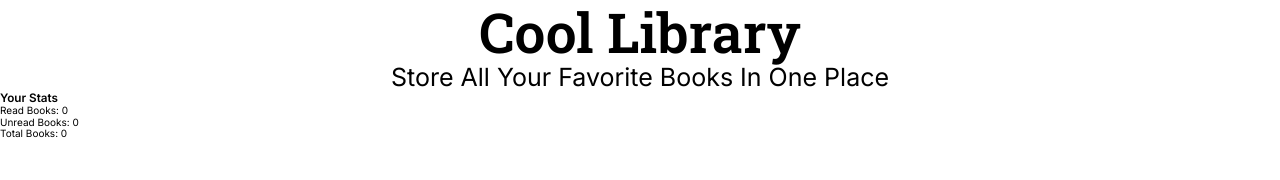
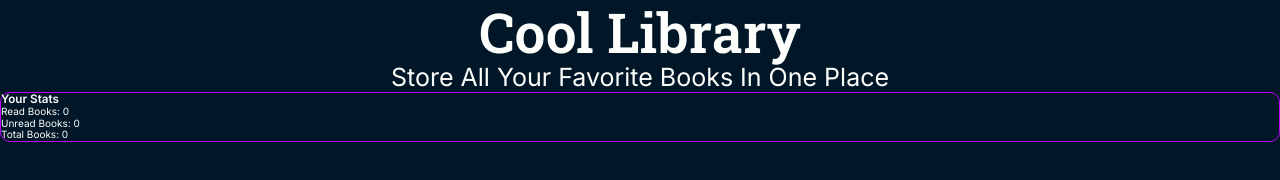
Before and after one commit to Ahnaf-codes/library, a website: page index.html in a window 1280 px wide. Drawn offline with nearby package versions, Linux system fonts and the light colour scheme.

Commit message:
Color Palatte

```diff
--- a/css/style.scss
+++ b/css/style.scss
@@ -1,6 +1,10 @@
 :root {
 	font-size: 62.5%;
+	--bg: #011627;
+	--accent: #be00fe;
+	--text: #fdfffc;
 }
+
 * {
 	margin: 0;
 	padding: 0;
@@ -14,11 +18,13 @@ body {
 	min-height: 100vh;
 	font-family: "Inter", sans-serif;
 	font-weight: 400;
+	color: var(--text);
 }
 
 #wrapper {
 	overflow: auto;
 	min-height: 100vh;
+	background-color: var(--bg);
 }
 
 .flex {
@@ -42,6 +48,12 @@ h1 {
 	font-size: 2.5rem;
 }
 
+#stats {
+	border: 1px var(--accent) solid;
+	border-radius: 10px;
+}
+
+// Media Queries
 @media only screen and (max-width: 768px) {
 	:root {
 		font-size: 50%;
```
Also changed, not shown: css/style.css, 1 other file.
